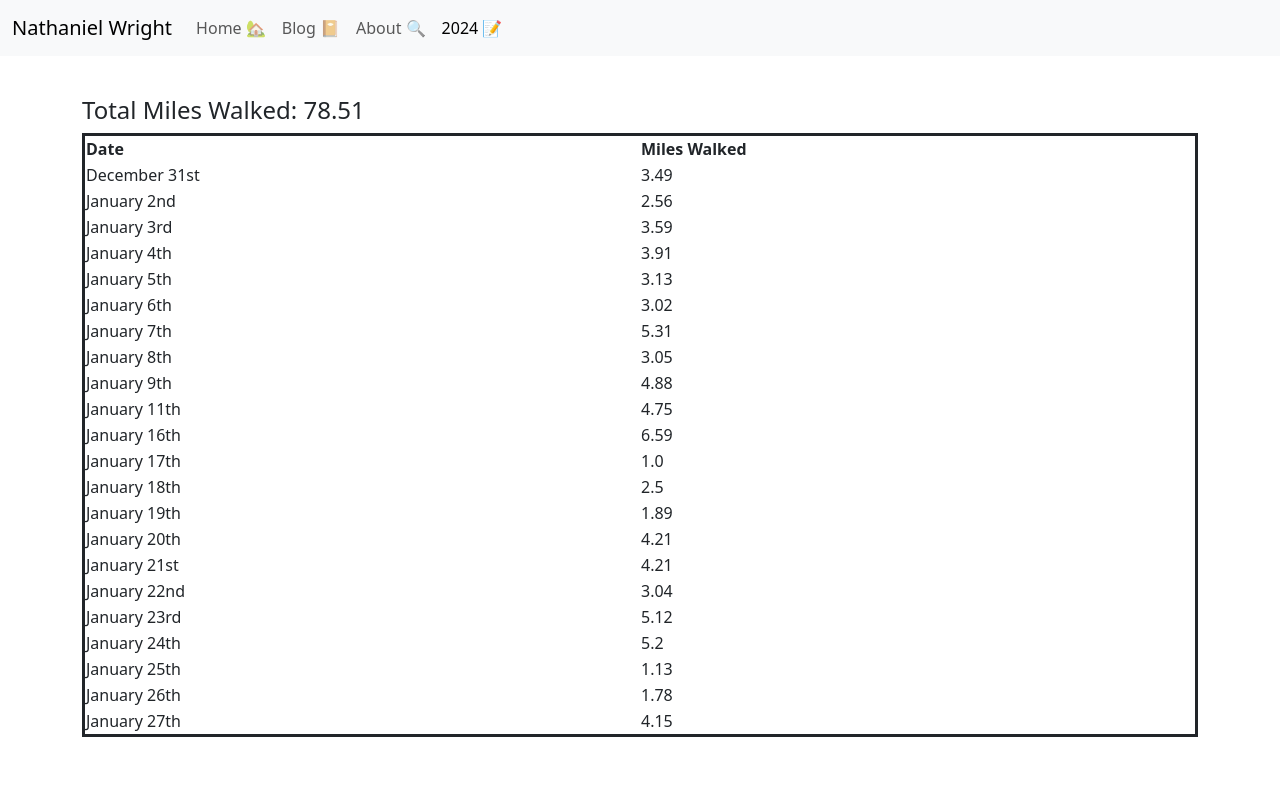
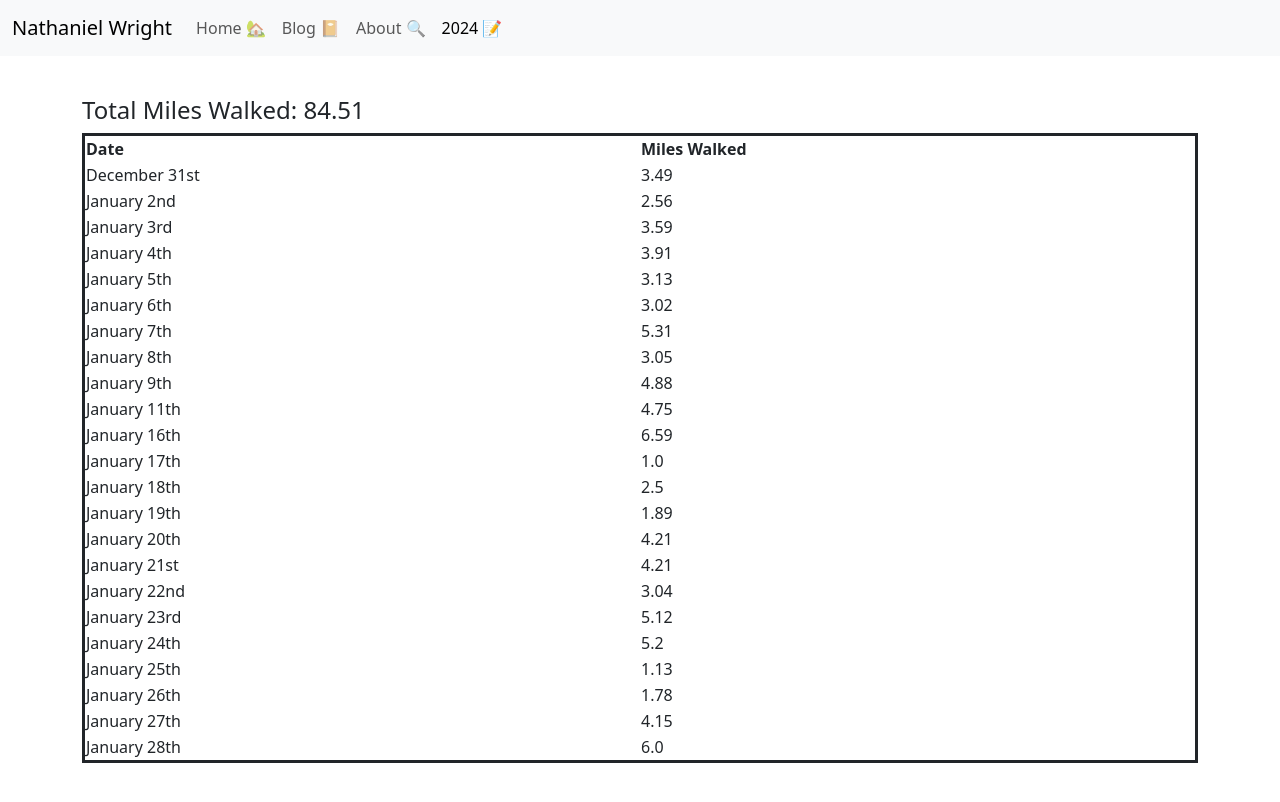
Before and after one commit to N8-Wright/nathanieljwright.github.io, a Jekyll site: the page built from 2024.html, in a window 1280 px wide. Shown: the top 802 px of the page. Built offline with Jekyll 4.4.1, drawn with Linux system fonts in a browser that asks for light colours.

Commit message:
Did a hike on sunday

```diff
--- a/2024.html
+++ b/2024.html
@@ -95,6 +95,10 @@ title: 2024 Goals
       <td><time datetime="2024-01-27">January 27th</time></td>
       <td>4.15</td>
     </tr>
+    <tr>
+      <td><time datetime="2024-01-28">January 28th</time></td>
+      <td>6.0</td>
+    </tr>
 </table>
 
 <script>
```
